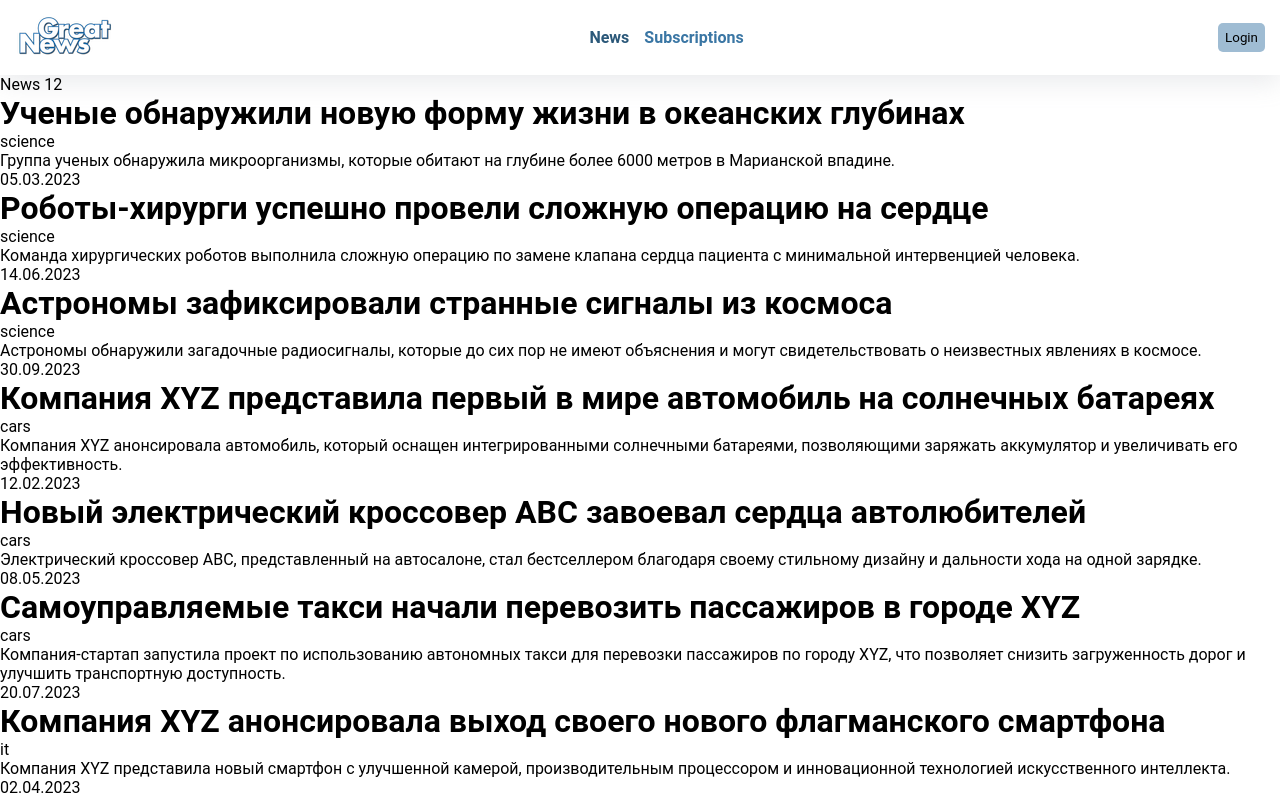
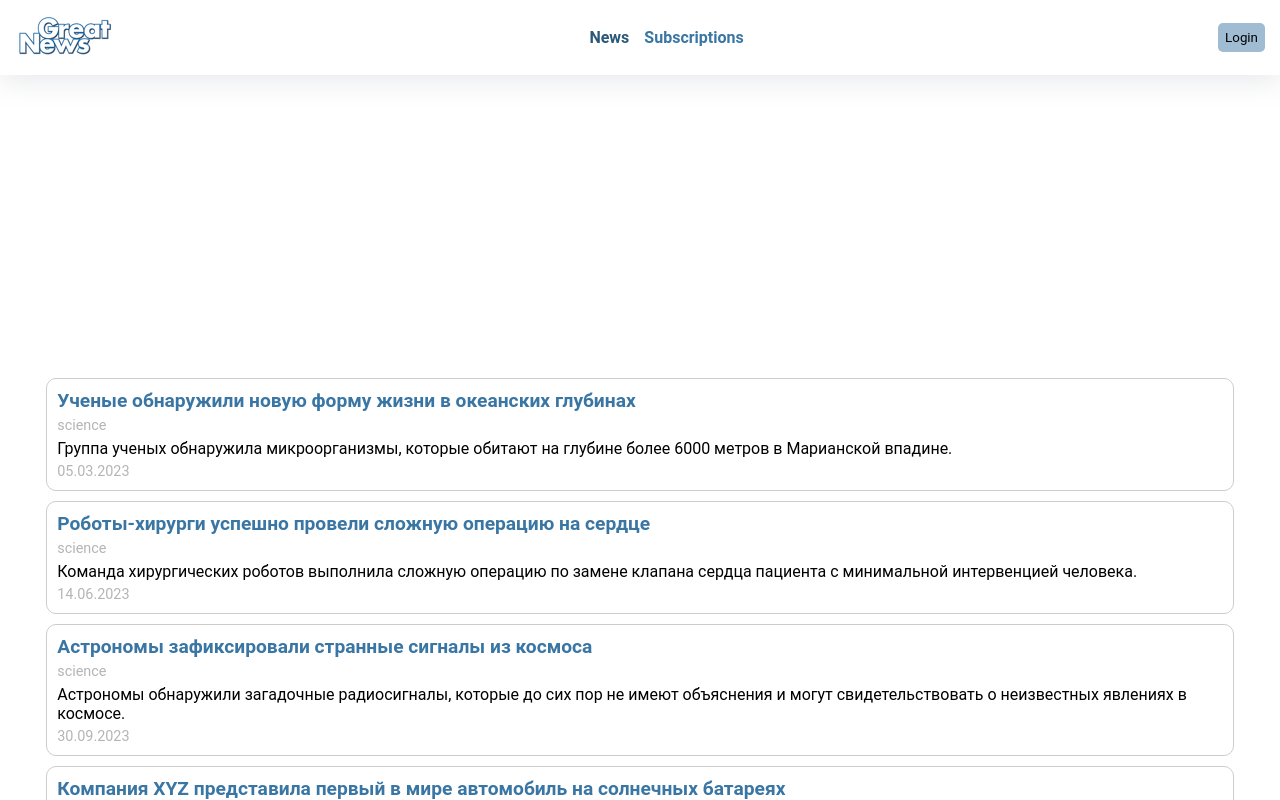
Before and after one commit to Al1erEgo/docusketch-angular-news, an Angular app: page /news in a window 1280 px wide. Built offline with nearby package versions, Linux system fonts and the light colour scheme; data requests are answered from the project's data file.

Commit message:
fix: strange things with styles

```diff
--- a/src/app/app.component.scss
+++ b/src/app/app.component.scss
@@ -1,9 +1,10 @@
-:host {
-  display: block;
-  height: 100%;
+.page-container {
+  min-height: calc(100% - 75px);
+  max-height: calc(100% - 75px);
+  overflow: auto;
 
-  .page-container {
-    max-height: calc(100% - 75px);
-    overflow: auto;
-  }
+  display: flex;
+  flex-direction: column;
+  align-items: center;
+  justify-content: center;
 }
--- a/src/app/auth/components/auth/auth.component.scss
+++ b/src/app/auth/components/auth/auth.component.scss
@@ -1,9 +1,3 @@
-:host {
-  display: flex;
-  justify-content: center;
-  align-items: center;
-  min-height: 90%;
-  min-width: 100%;
 
 .card {
   display: flex;
@@ -76,4 +70,3 @@
     color: #3a76a4;
   }
 }
-}
--- a/src/app/news/components/article-preview/article-preview.component.html
+++ b/src/app/news/components/article-preview/article-preview.component.html
@@ -1,6 +1,7 @@
-<div>
-  <h1>{{ article.title }}</h1>
-  <p>{{ article.category }}</p>
-  <p>{{ article.body }}</p>
-  <p>{{ article.date }}</p>
-</div>
+<h2>
+  <a>{{ article.title }}</a>
+</h2>
+
+<p class="secondary">{{ article.category }}</p>
+<p>{{ article.body }}</p>
+<p class="secondary">{{ article.date }}</p>
--- a/src/app/news/components/article-preview/article-preview.component.scss
+++ b/src/app/news/components/article-preview/article-preview.component.scss
@@ -0,0 +1,21 @@
+:host {
+  padding: 10px;
+  border: solid 1px #cccccc;
+  border-radius: 10px;
+  max-width: 95%;
+  min-width: 95%;
+  display: flex;
+  flex-direction: column;
+  gap: 5px;
+
+  h2 {
+    font-size: 1.2rem;
+    color: #3a76a4;
+  }
+
+  .secondary {
+    color: #b4b4b4;
+    font-size: 0.9rem;
+  }
+
+}
--- a/src/app/news/components/news/news.component.html
+++ b/src/app/news/components/news/news.component.html
@@ -1,4 +1,3 @@
-<p>News {{ news.length }}</p>
-<div>
+<div class="news-container">
   <app-article-preview *ngFor="let article of news" [article]="article"></app-article-preview>
 </div>
--- a/src/app/news/components/news/news.component.scss
+++ b/src/app/news/components/news/news.component.scss
@@ -0,0 +1,13 @@
+:host {
+  //TODO почему так?
+  padding-top: 120%;
+  display: flex;
+
+  .news-container {
+    display: flex;
+    flex-direction: column;
+    gap: 10px;
+    padding: 15px;
+    align-items: center;
+  }
+}
--- a/src/app/news/components/news/news.component.ts
+++ b/src/app/news/components/news/news.component.ts
@@ -2,6 +2,8 @@ import { Component, OnDestroy } from '@angular/core'
 import { NewsService } from '../../services/news.service'
 import { Article } from '../../interfaces/news.interfaces'
 import { Subject, takeUntil } from 'rxjs'
+
+//TODO отсортировать по дате для отрисовки
 
 @Component({
   selector: 'app-news',
--- a/src/app/shared/components/header/header.component.scss
+++ b/src/app/shared/components/header/header.component.scss
@@ -10,22 +10,7 @@
     display: flex;
     gap: 15px;
     min-height: 100%;
-
-    a {
-      font-weight: 600;
-      text-decoration: none;
-      color: #3a76a4;
-
-      &.active {
-        color: #2b5879;
-      }
-
-      &:hover {
-        color: #63a6e0;
-      }
-    }
   }
-
 
   .user-info {
     font-size: 0.8rem;
--- a/src/styles.scss
+++ b/src/styles.scss
@@ -13,4 +13,18 @@ html {
   body {
     height: 100%;
   }
+
+  a {
+    font-weight: 600;
+    text-decoration: none;
+    color: #3a76a4;
+
+    &.active {
+      color: #2b5879;
+    }
+
+    &:hover {
+      color: #63a6e0;
+    }
+  }
 }
```
Lines whose indentation alone changed are shown as unchanged.
